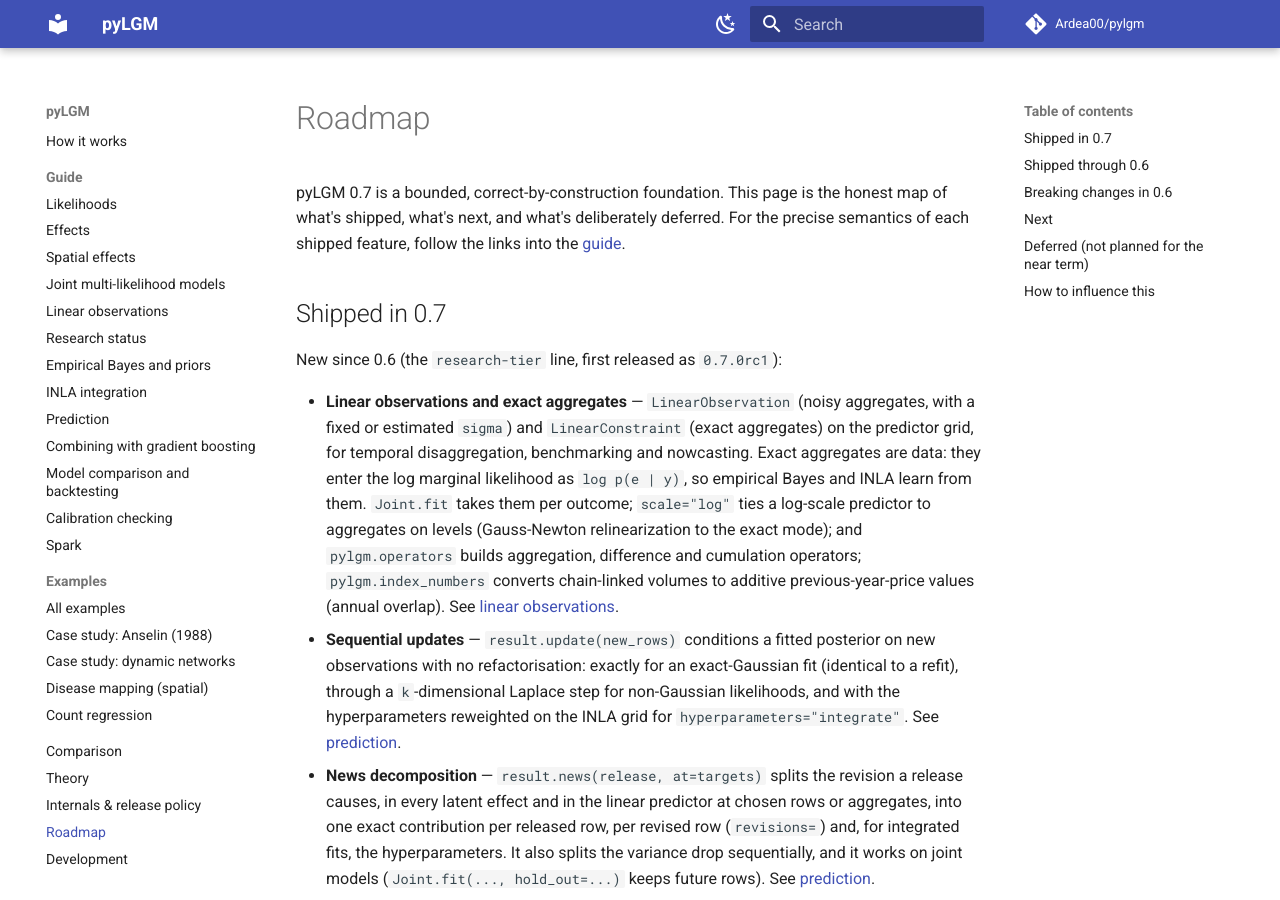
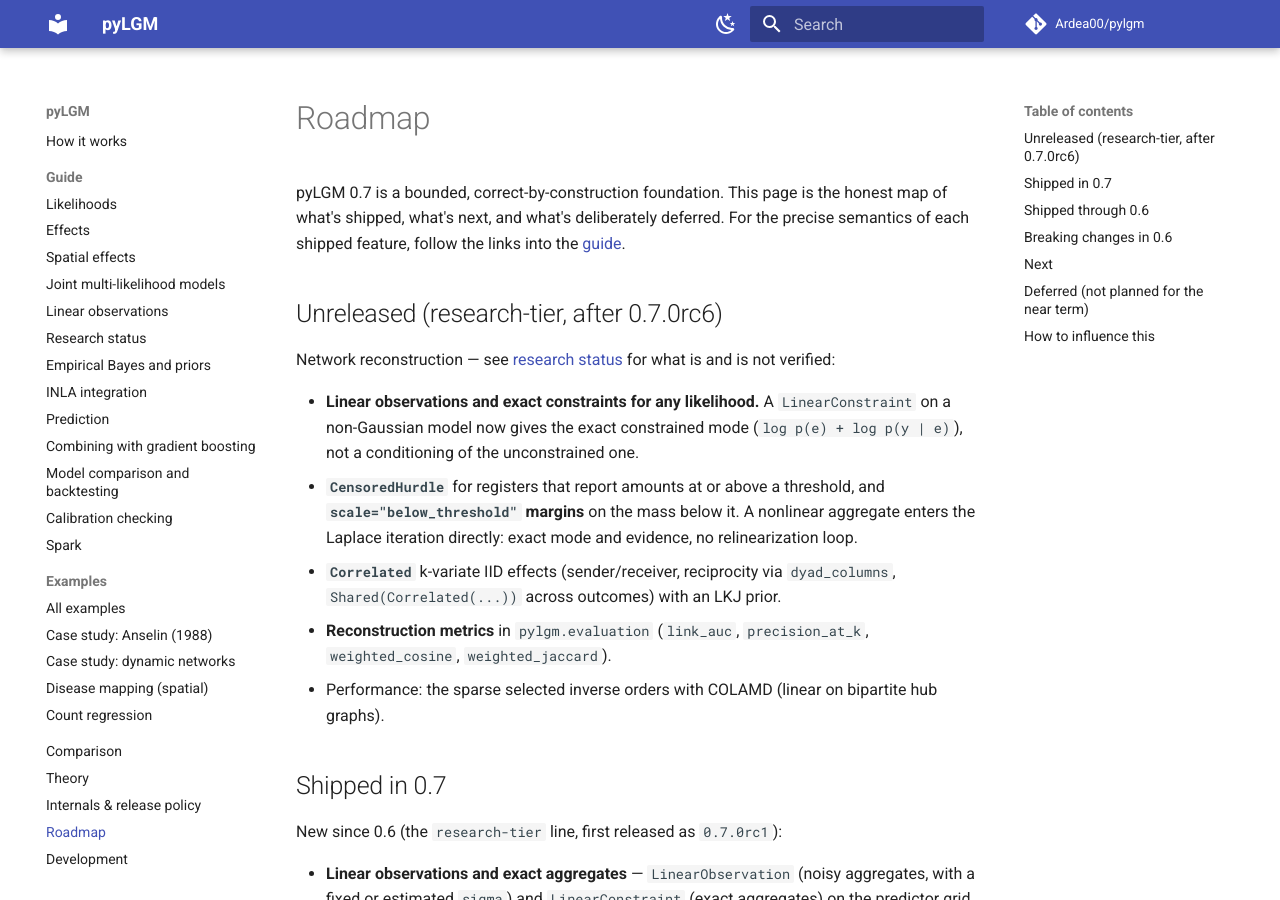
Before and after one commit to Ardea00/pylgm, an MkDocs documentation site: the page built from docs/roadmap.md, in a window 1280 px wide and 900 px high. Built offline with MkDocs 1.6.1 and Material for MkDocs 9.7.7, drawn with Linux system fonts in a browser that asks for light colours; comment, search, counter and statistics services are not loaded; the version menu is left out.

Commit message:
docs(roadmap): unreleased network-reconstruction work
Co-Authored-By: Claude Opus 5.5 <noreply@anthropic.com>

```diff
--- a/docs/roadmap.md
+++ b/docs/roadmap.md
@@ -4,6 +4,25 @@ pyLGM 0.7 is a bounded, correct-by-construction foundation. This page is the
 honest map of what's shipped, what's next, and what's deliberately deferred.
 For the precise semantics of each shipped feature, follow the links into the
 [guide](index.md).
+
+## Unreleased (research-tier, after 0.7.0rc6)
+
+Network reconstruction — see [research status](research-status.md) for what is
+and is not verified:
+
+- **Linear observations and exact constraints for any likelihood.** A
+  `LinearConstraint` on a non-Gaussian model now gives the exact constrained
+  mode (`log p(e) + log p(y | e)`), not a conditioning of the unconstrained one.
+- **`CensoredHurdle`** for registers that report amounts at or above a
+  threshold, and **`scale="below_threshold"` margins** on the mass below it. A
+  nonlinear aggregate enters the Laplace iteration directly: exact mode and
+  evidence, no relinearization loop.
+- **`Correlated`** k-variate IID effects (sender/receiver, reciprocity via
+  `dyad_columns`, `Shared(Correlated(...))` across outcomes) with an LKJ prior.
+- **Reconstruction metrics** in `pylgm.evaluation` (`link_auc`,
+  `precision_at_k`, `weighted_cosine`, `weighted_jaccard`).
+- Performance: the sparse selected inverse orders with COLAMD (linear on
+  bipartite hub graphs).
 
 ## Shipped in 0.7
 
```
